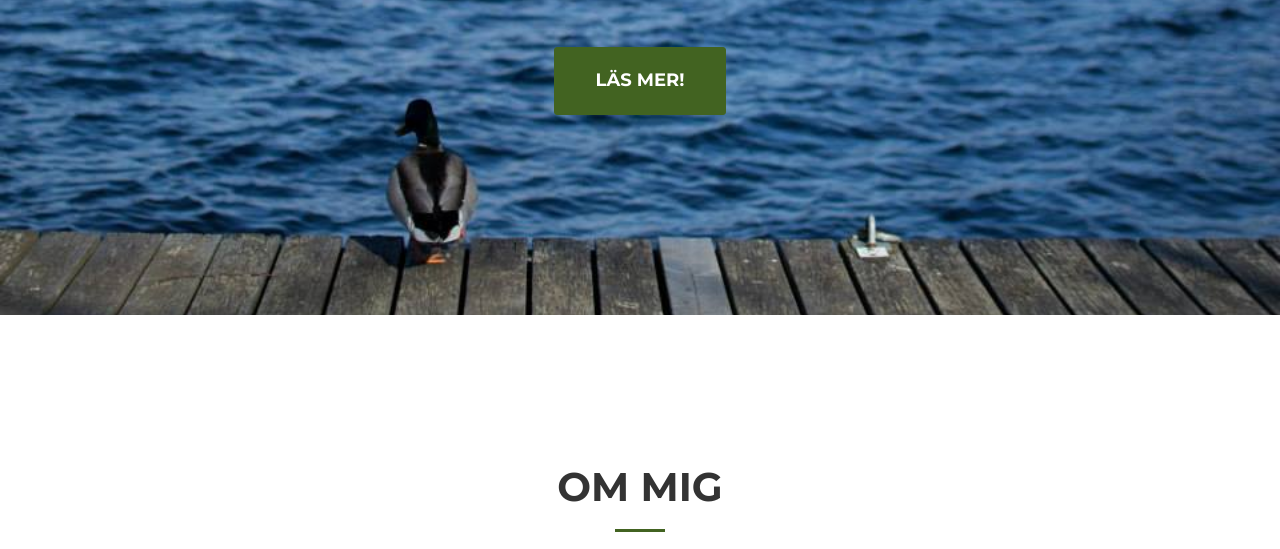
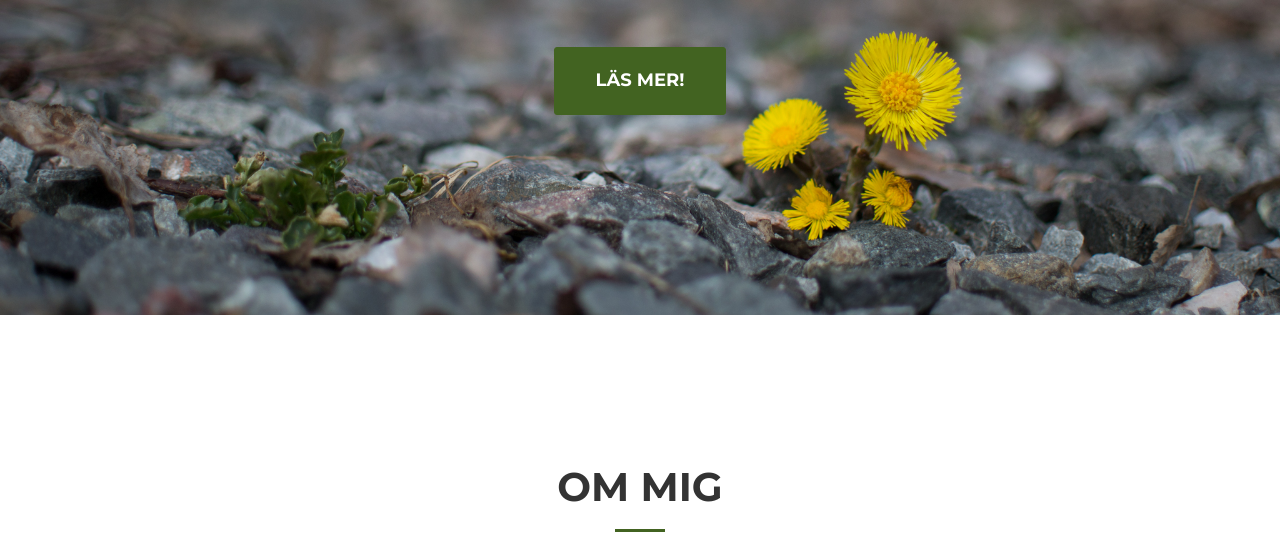
Before and after one commit to myrydberg/myrydberg.github.io, a website: page cv/index.html in a window 1280 px wide. Shown: the part 428-977 px from the top of the page. Drawn offline with nearby package versions, Linux system fonts and the light colour scheme; a web font is replaced by a local one.

Commit message:
test background 3

```diff
--- a/cv/css/agency.css
+++ b/cv/css/agency.css
@@ -234,7 +234,7 @@ fieldset[disabled] .btn-xl.active {
   }
 }
 header {
-  background-image: url('../img/duck.jpg');
+  background-image: url('../img/header-bg.jpg');
   background-repeat: no-repeat;
   background-attachment: scroll;
   background-position: center center;
```
